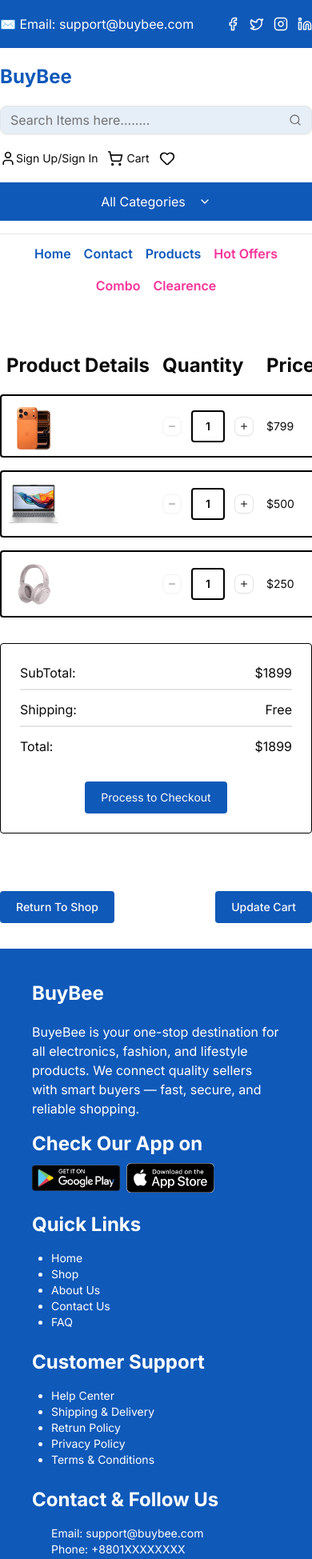
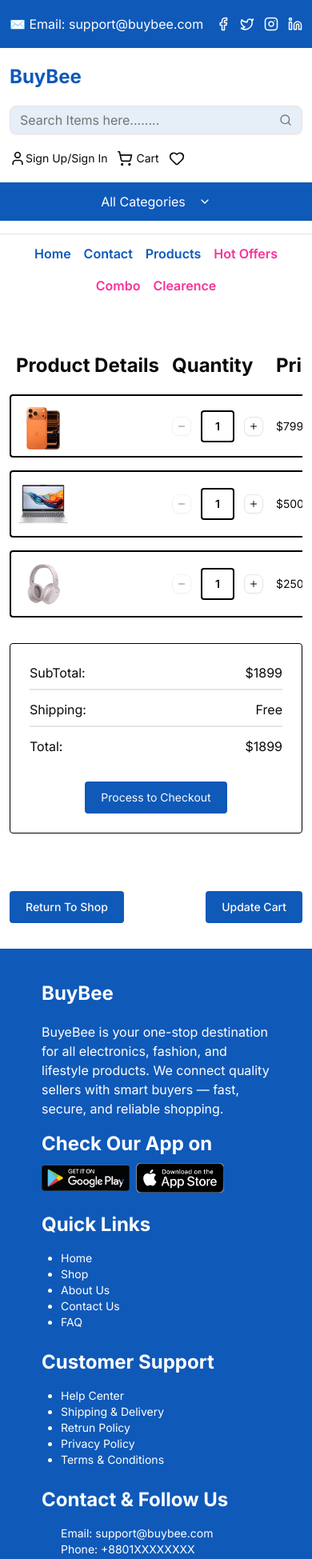
Before and after one commit to rakibhassannayem/buy-bee, a Next.js app: page /cart in a window 390 px wide. Shown: the top 1949 px of the page at 80% size. Built offline with nearby package versions, Linux system fonts and the light colour scheme.

Commit message:
fix responsive issue

```diff
--- a/src/app/cart/page.tsx
+++ b/src/app/cart/page.tsx
@@ -55,7 +55,7 @@
   };
 
   return (
-    <div className="container mx-auto">
+    <div className="container mx-auto px-3">
       <div className="flex flex-col lg:grid lg:grid-cols-12 gap-0 lg:gap-10 my-10">
         <div className="lg:col-span-9 mb-4 lg:mb-0">
           <Table className="border-separate border-spacing-y-4">
--- a/src/app/checkout/page.jsx
+++ b/src/app/checkout/page.jsx
@@ -15,7 +15,7 @@
 
 const CartPage = () => {
   return (
-    <div className="container mx-auto">
+    <div className="container mx-auto px-3">
       <div className="bg-chart-2/5 p-5 my-8">
         Returnin to customer ?{" "}
         <Link href={"/login"} className="text-primary hover:text-chart-1">
@@ -123,8 +123,15 @@
       </form>
 
       <Field orientation="horizontal" className="my-10">
-        <Checkbox id="terms-checkbox-basic" name="terms-checkbox-basic" className="w-5 h-5 border-black" />
-        <FieldLabel htmlFor="terms-checkbox-basic" className="text-lg font-normal">
+        <Checkbox
+          id="terms-checkbox-basic"
+          name="terms-checkbox-basic"
+          className="w-5 h-5 border-black"
+        />
+        <FieldLabel
+          htmlFor="terms-checkbox-basic"
+          className="text-lg font-normal"
+        >
           Save this information for faster check-out next time
         </FieldLabel>
       </Field>
--- a/src/app/details/page.tsx
+++ b/src/app/details/page.tsx
@@ -19,7 +19,7 @@
 
 const ProductDetailsPage = () => {
   return (
-    <div className="container mx-auto px-4 py-10">
+    <div className="container mx-auto px-3 px-4 py-10">
       <div className="flex flex-col lg:flex-row gap-12">
         <ProductImage image={image} title={title} />
         <ProductInfo
--- a/src/app/page.tsx
+++ b/src/app/page.tsx
@@ -32,8 +32,8 @@
       <TopBrands />
       <BestSelling />
       <NewArrival />
-      <div className="container mx-auto">
-        <div className="flex items-center justify-between">
+      <div className="container mx-auto px-3">
+        <div className="flex flex-col md:items-center md:flex-row items-start justify-between">
           <div>
             <p className="text-4xl font-semibold">
               Explore <span className="text-primary">Our Products</span>
@@ -41,7 +41,7 @@
             <div className="border-t-9 border-primary mt-3" />
           </div>
 
-          <div className="flex items-center gap-4">
+          <div className="flex flex-col sm:flex-row items-center gap-4">
             <Select>
               <SelectTrigger className="w-48 bg-muted/30 border-none h-12 flex items-center justify-start gap-2 px-4 cursor-pointer">
                 <Funnel size={18} />
--- a/src/components/pages/home/BestSelling.tsx
+++ b/src/components/pages/home/BestSelling.tsx
@@ -22,7 +22,7 @@
   ];
 
   return (
-    <div className="container mx-auto mt-20">
+    <div className="container mx-auto px-3 mt-20">
       <div className="flex items-center justify-between">
         <div>
           <p className="text-4xl font-semibold">
--- a/src/components/pages/home/ExploreProducts.tsx
+++ b/src/components/pages/home/ExploreProducts.tsx
@@ -7,7 +7,7 @@
   // Get unique categories for filtering
 
   return (
-    <div className="container mx-auto mt-20">
+    <div className="container mx-auto px-3 mt-20">
       <div className="grid grid-cols-1 sm:grid-cols-2 md:grid-cols-4 gap-6 mt-15">
         {productsData.map((product) => (
           <Link
--- a/src/components/pages/home/NewArrival.tsx
+++ b/src/components/pages/home/NewArrival.tsx
@@ -6,7 +6,7 @@
 
 const NewArrival = () => {
   return (
-    <div className="container mx-auto mt-20">
+    <div className="container mx-auto px-3 mt-20">
       <div className="flex items-center justify-between">
         <div>
           <p className="text-2xl font-bold">New Arrival</p>
--- a/src/components/pages/home/TopBrands.tsx
+++ b/src/components/pages/home/TopBrands.tsx
@@ -26,7 +26,7 @@
     },
   ];
   return (
-    <div className="container mx-auto mt-20 border-y-2 py-10">
+    <div className="container mx-auto px-3 mt-20 border-y-2 py-10">
       <div className="flex items-center justify-between">
         <div>
           <p className="text-2xl font-bold">Top Electronic Brands</p>
@@ -44,7 +44,10 @@
 
       <div className="grid grid-cols-1 md:grid-cols-3 gap-6 mt-15">
         {brands.map((brand) => (
-          <div className="relative group overflow-hidden rounded-lg" key={brand?.id}>
+          <div
+            className="relative group overflow-hidden rounded-lg"
+            key={brand?.id}
+          >
             <Image
               src={brand?.image}
               alt={brand?.subtitle}
--- a/src/components/pages/home/TopCategory.tsx
+++ b/src/components/pages/home/TopCategory.tsx
@@ -12,7 +12,7 @@
   ];
 
   return (
-    <div className="container mx-auto mt-20">
+    <div className="container mx-auto px-3 mt-20">
       <div className="flex items-center justify-between">
         <div>
           <p className="text-4xl font-semibold">
@@ -38,8 +38,12 @@
               colors[index % colors.length]
             } border-none rounded-sm w-full h-30 flex flex-col items-center justify-center gap-2 transition-all hover:scale-105 cursor-pointer`}
           >
-            {product.icon && <product.icon size={30} className="text-gray-700" />}
-            <span className="font-medium text-gray-800">{product?.category}</span>
+            {product.icon && (
+              <product.icon size={30} className="text-gray-700" />
+            )}
+            <span className="font-medium text-gray-800">
+              {product?.category}
+            </span>
           </div>
         ))}
       </div>
--- a/src/components/shared/Footer/Footer.tsx
+++ b/src/components/shared/Footer/Footer.tsx
@@ -6,7 +6,7 @@
 const Footer = () => {
   return (
     <div className="bg-primary text-white p-10">
-      <div className="container mx-auto grid sm:grid-cols-2 lg:grid-cols-4 gap-6">
+      <div className="container mx-auto px-3 grid sm:grid-cols-2 lg:grid-cols-4 gap-6">
         <div>
           <div className="pb-5">
             <Logo />
@@ -87,7 +87,7 @@
           </div>
         </div>
       </div>
-      <hr className="container mx-auto my-5" />
+      <hr className="container mx-auto px-3 my-5" />
       <p className="text-center text-sm">© 2025 BuyBee. All rights reserved.</p>
     </div>
   );
--- a/src/components/shared/Header/Header.tsx
+++ b/src/components/shared/Header/Header.tsx
@@ -22,7 +22,7 @@
   return (
     <div>
       <div className="bg-primary text-white py-4.5">
-        <div className="container mx-auto flex justify-between items-center">
+        <div className="container mx-auto px-3 flex justify-between items-center">
           <span>✉️ Email: support@buybee.com</span>
           <div className="flex items-center gap-3">
             <Facebook size={18} />
@@ -33,7 +33,7 @@
         </div>
       </div>
 
-      <div className="container mx-auto py-5 flex flex-col md:flex-row md:items-center justify-between gap-5">
+      <div className="container mx-auto px-3 py-5 flex flex-col md:flex-row md:items-center justify-between gap-5">
         <div className="text-primary">
           <Logo />
         </div>
```
